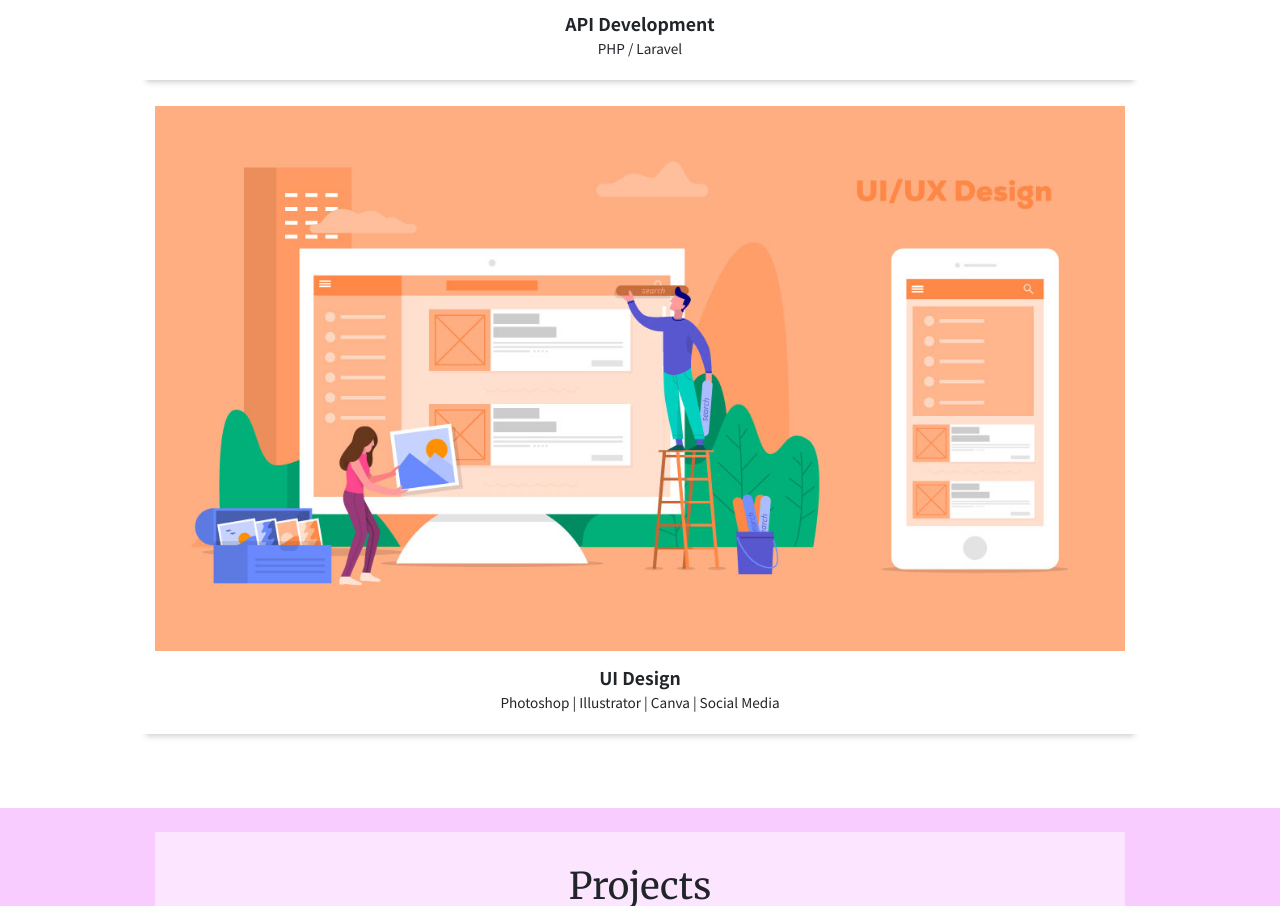
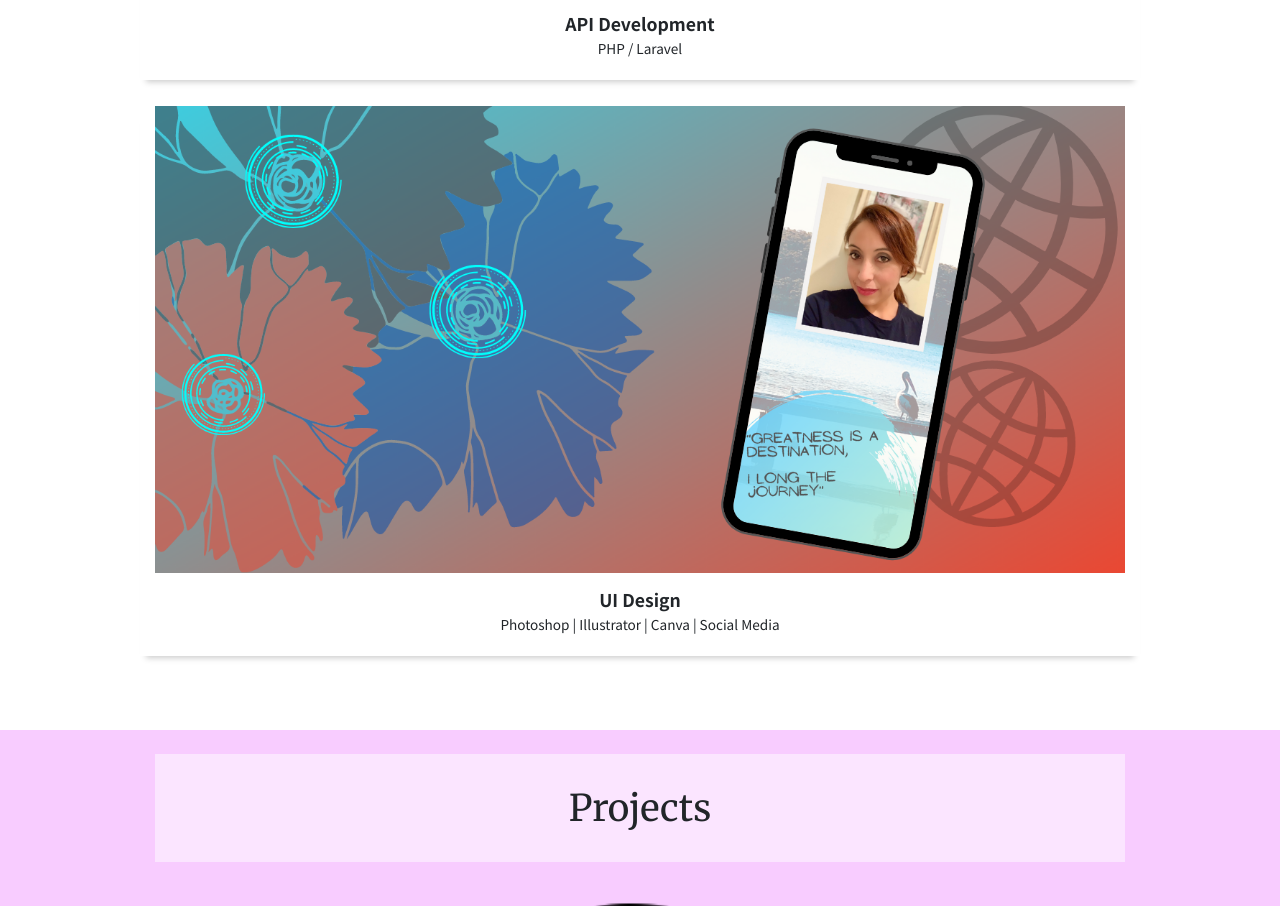
Before and after one commit to krladev/krladev-website, a React app: page / in a window 1280 px wide. Shown: the part 2774-3680 px from the top of the page. Built offline with nearby package versions, Linux system fonts and the light colour scheme.

Commit message:
new graphics update

```diff
--- a/src/KrlaDev.js
+++ b/src/KrlaDev.js
@@ -59,7 +59,7 @@ export const KrlaDev = () => {
                     </div>
 
                     <div className="col-sm-12 kd-card">
-                        <p><img className="kd-fade-in-effect" src="assets/ui-design.jpg" alt="UI Design" /></p>
+                        <p><img className="kd-fade-in-effect" src="assets/ui-design.png" alt="UI Design" /></p>
                         <h3>UI Design</h3>
                         <p className="kd-fineprint">Photoshop | Illustrator | Canva | Social Media</p>
                     </div>
```
Also changed, not shown: dist/asset-manifest.json, dist/assets/front-end.jpg (deleted), dist/assets/ui-design.jpg (deleted), dist/assets/ui-design.png (added), dist/index.html, public/assets/front-end.jpg (deleted), public/assets/ui-design.jpg (deleted), public/assets/ui-design.png (added), 4 other files.
